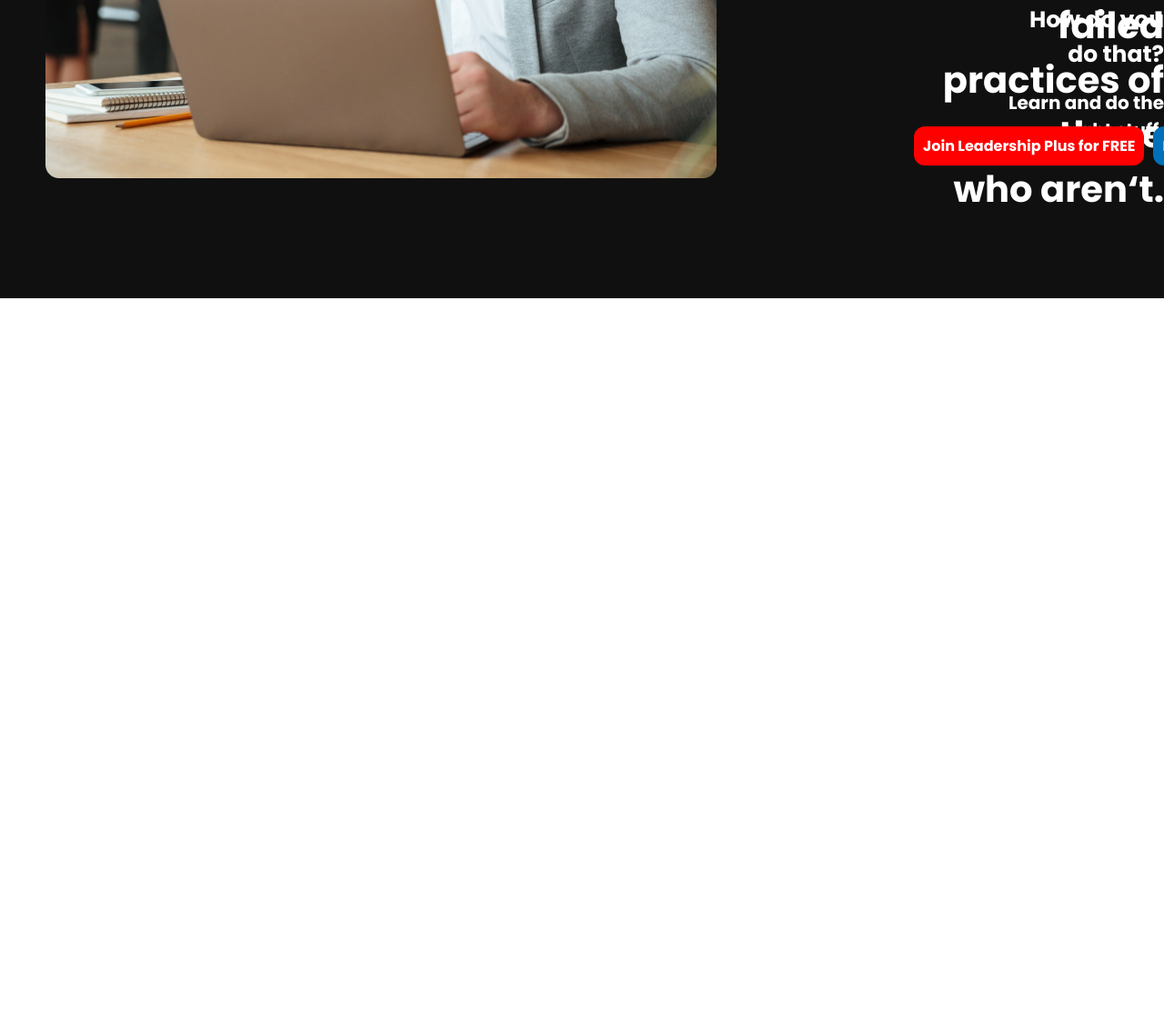
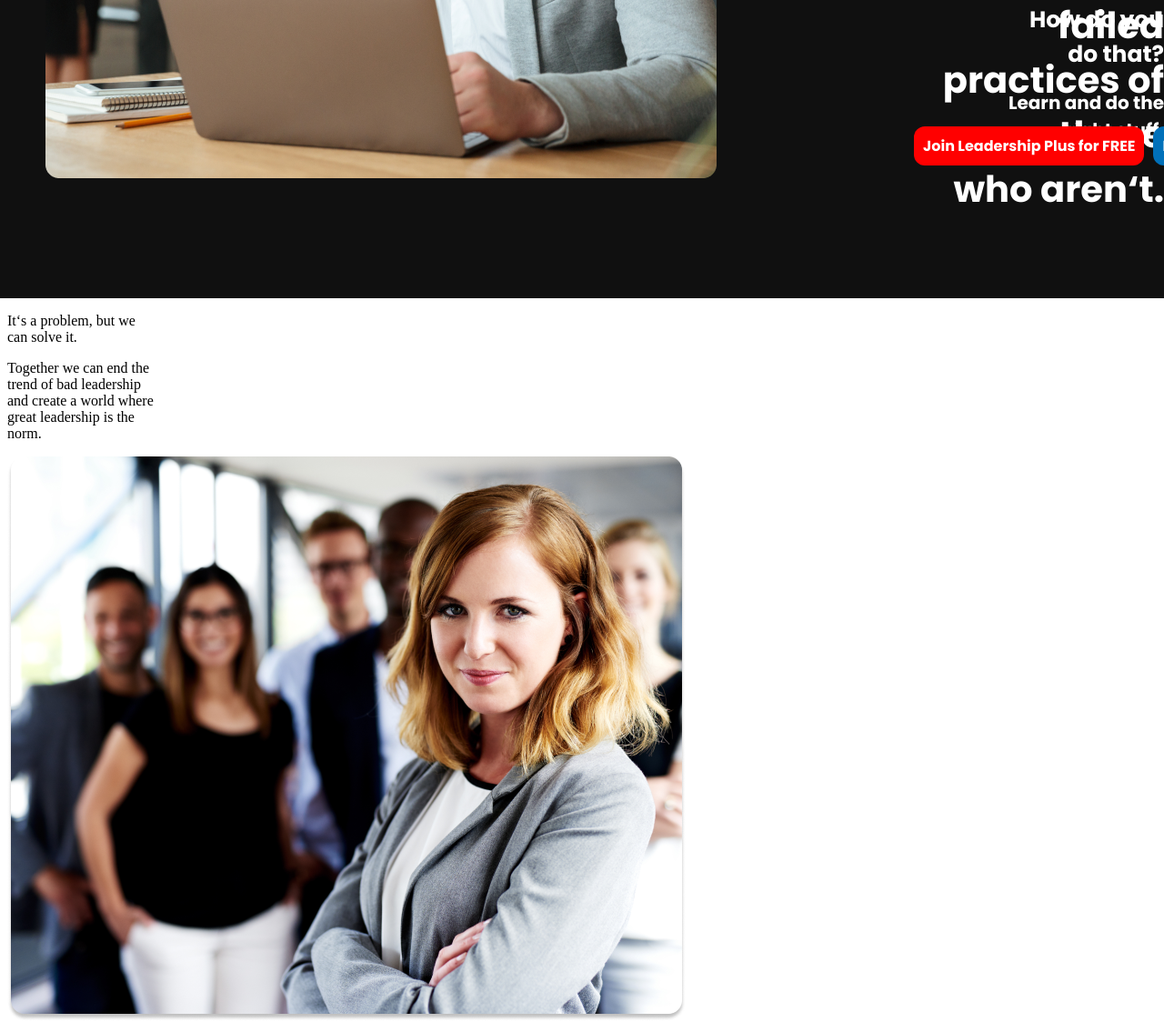
Before and after one commit to Xhynnscythryss/theexceptionalskills, a plain HTML site: page index.html in a window 1280 px wide. Shown: the part 3338-4473 px from the top of the page at 91% size. Before the commit the page ends 3674 px from the top, so only its background shows below. Drawn offline with Linux system fonts and the light colour scheme.

Commit message:
Update index.html

```diff
--- a/index.html
+++ b/index.html
@@ -116,6 +116,20 @@
 
     </section>
 
+    <section class="its-a-problem">
+        <div>
+            <p class="its-a">
+                It&lsquo;s a problem, but we<br> can solve it.
+            </p>
+            <p class="together">
+                Together we can end the<br> trend of bad leadership<br> and create a world where<br> great leadership is the<br> norm.
+            </p>
+
+            <img class="its-a-prob-img" src="its-a-problem.png">
+        </div>
+
+    </section>
+
 
 
 
```
